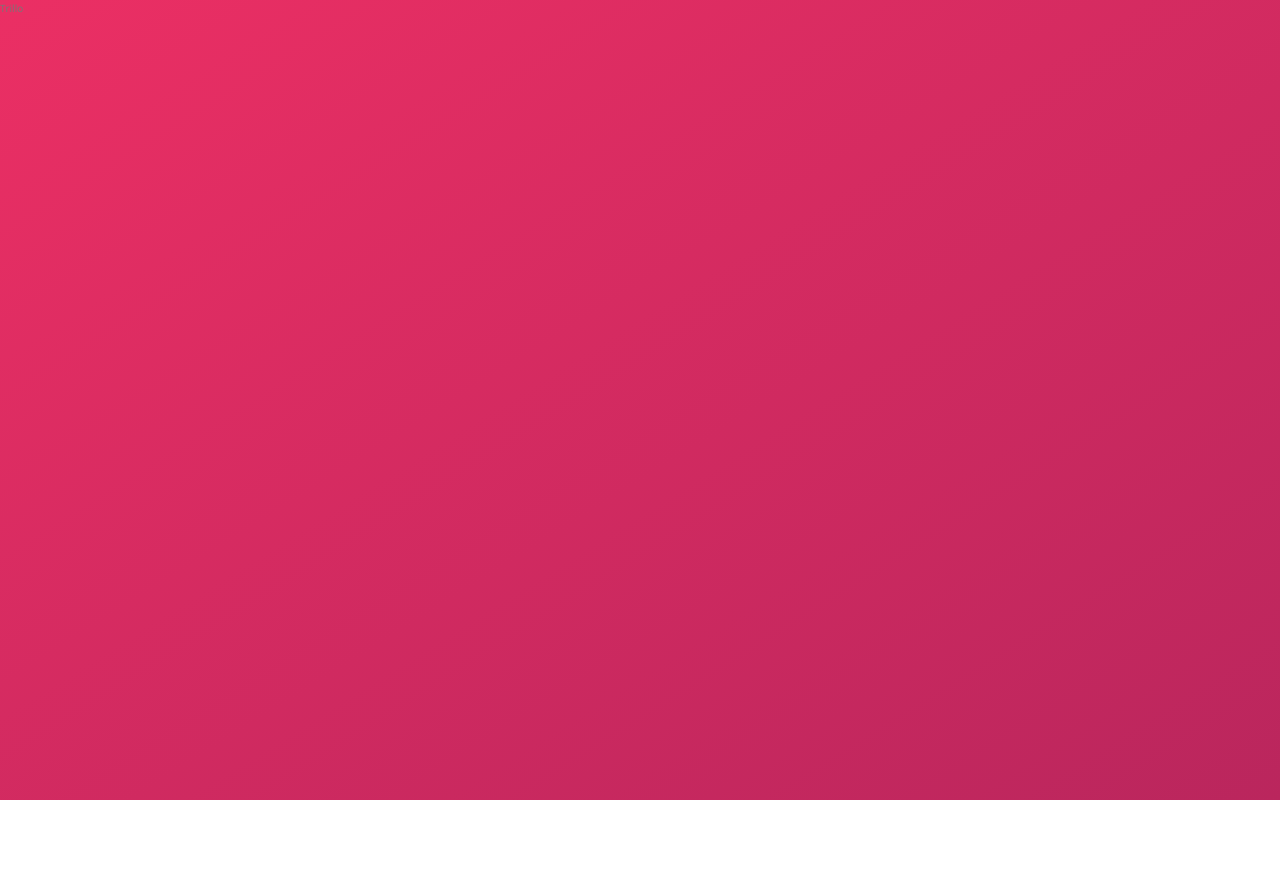
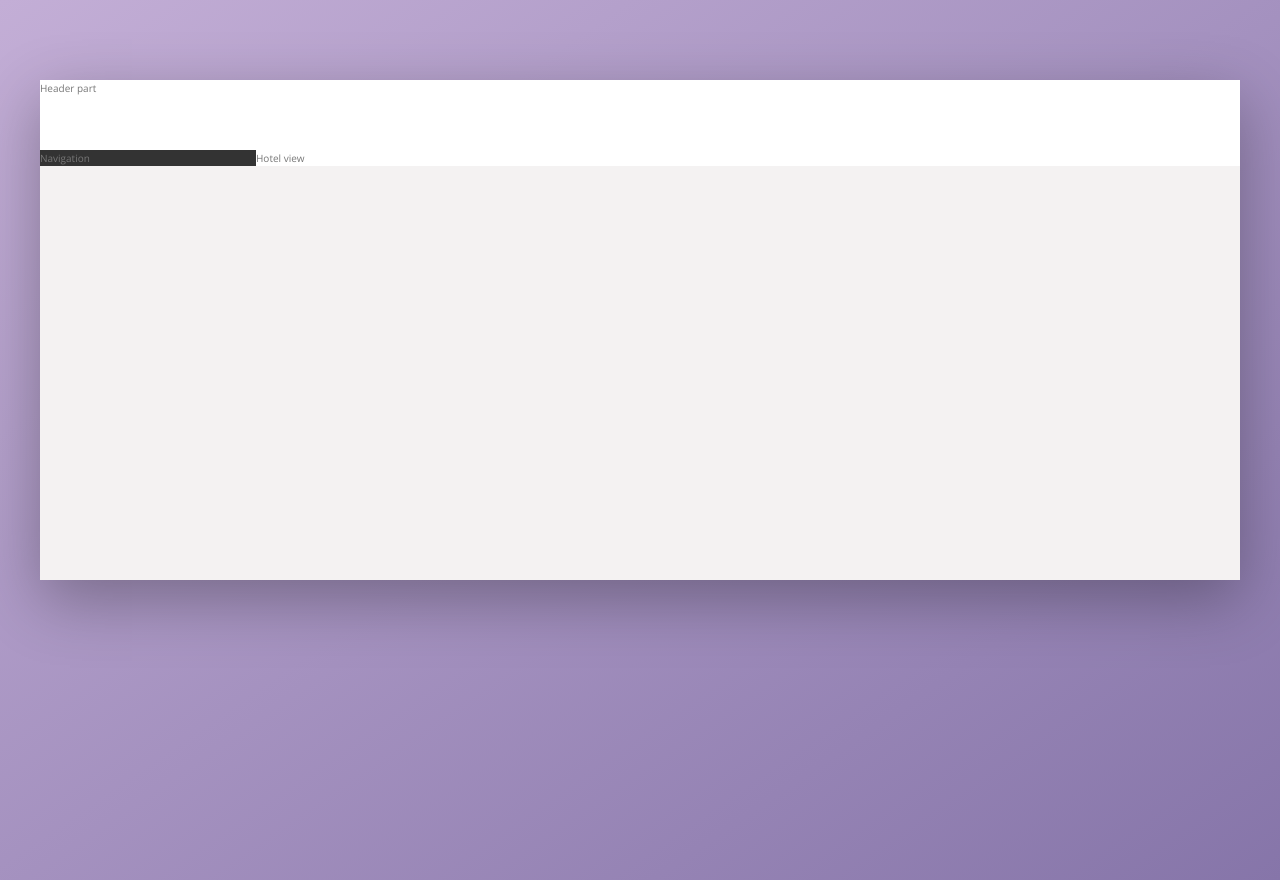
Before and after one commit to gunil0610/trillo, a website: page index.html in a window 1280 px wide. Before the commit the page ends 800 px from the top, so only its background shows below. Drawn offline with nearby package versions, Linux system fonts and the light colour scheme.

Commit message:
overall layout

```diff
--- a/index.html
+++ b/index.html
@@ -14,6 +14,12 @@
     <title>trillo &mdash; Your all-in-one booking app</title>
   </head>
   <body>
-    Trillo
+    <div class="container">
+      <header class="header">Header part</header>
+      <div class="content">
+        <nav class="sidebar">Navigation</nav>
+        <main class="hotel-view">Hotel view</main>
+      </div>
+    </div>
   </body>
 </html>
--- a/sass/_base.scss
+++ b/sass/_base.scss
@@ -14,12 +14,13 @@ Grey dark 1: #333
 Grey dark 2: #777
 Grey dark 3: #999
 
+??: #ffd5cd
 */
 
 :root {
-  --color-primary: #eb2f64;
-  --color-primary-light: #ff3366;
-  --color-primary-dark: #ba265d;
+  --color-primary: #c3aed6;
+  --color-primary-light: #efbbcf;
+  --color-primary-dark: #8675a9;
 
   --color-grey-light-1: #faf9f9;
   --color-grey-light-2: #f4f2f2;
@@ -29,6 +30,8 @@ Grey dark 3: #999
   --color-grey-dark-1: #333;
   --color-grey-dark-2: #777;
   --color-grey-dark-3: #999;
+
+  --shadow-dark: 0 2rem 6rem rgba(0, 0, 0, 0.3);
 }
 
 *,
@@ -46,8 +49,6 @@ body {
   font-family: "Open Sans", sans-serif;
   font-weight: 400;
   line-height: 1.6;
-
-  display: flex;
   color: var(--color-grey-dark-2);
   background-image: linear-gradient(
     to right bottom,
--- a/sass/_layout.scss
+++ b/sass/_layout.scss
@@ -0,0 +1,31 @@
+.container {
+  max-width: 120rem;
+  margin: 8rem auto;
+  background-color: var(--color-grey-light-2);
+  box-shadow: var(--shadow-dark);
+
+  min-height: 50rem;
+}
+
+.header {
+  height: 7rem;
+  background-color: #fff;
+  border-bottom: var(--color-grey-light-2);
+}
+
+.content {
+  display: flex;
+}
+
+.sidebar {
+  background-color: var(--color-grey-dark-1);
+
+  // flex-grow | flex-shrink | flex-basis
+  flex: 0 0 18%;
+}
+
+.hotel-view {
+  background-color: #fff;
+
+  flex: 1;
+}
```
Also changed, not shown: css/style.css.
